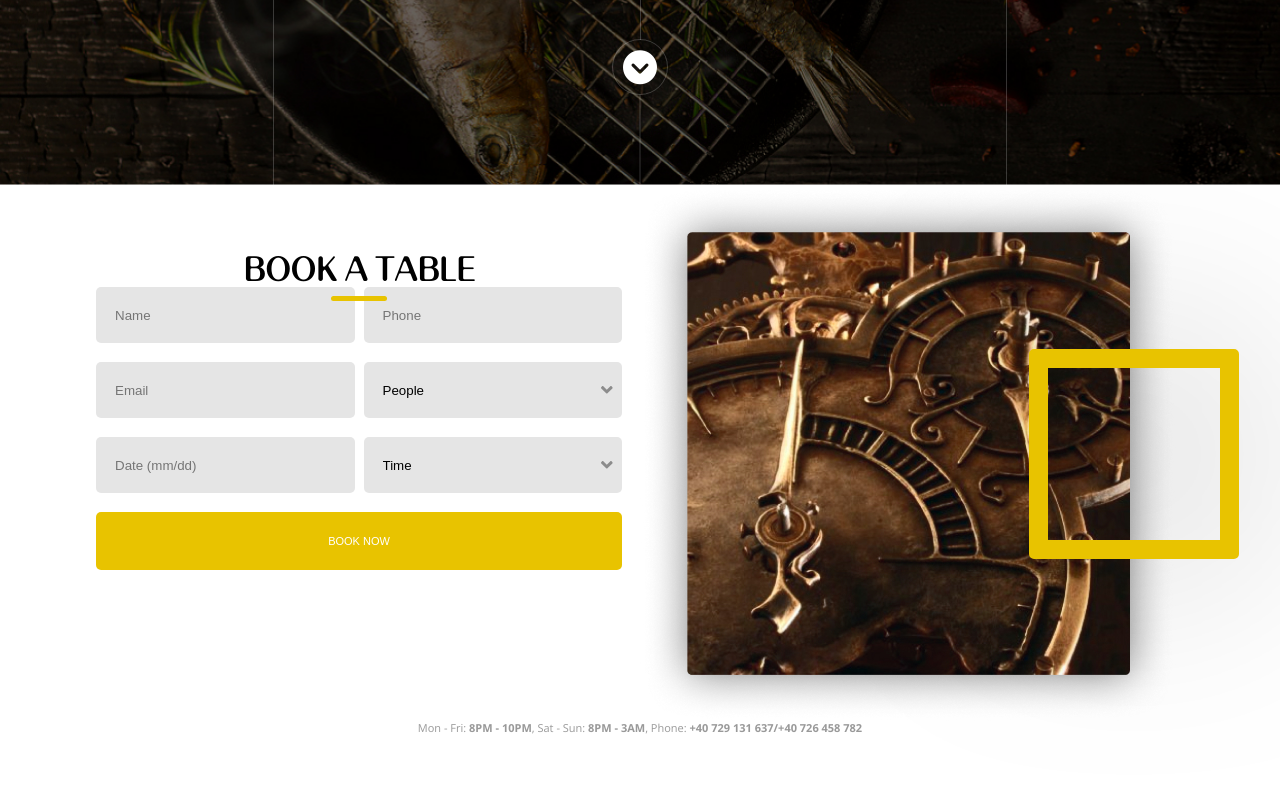
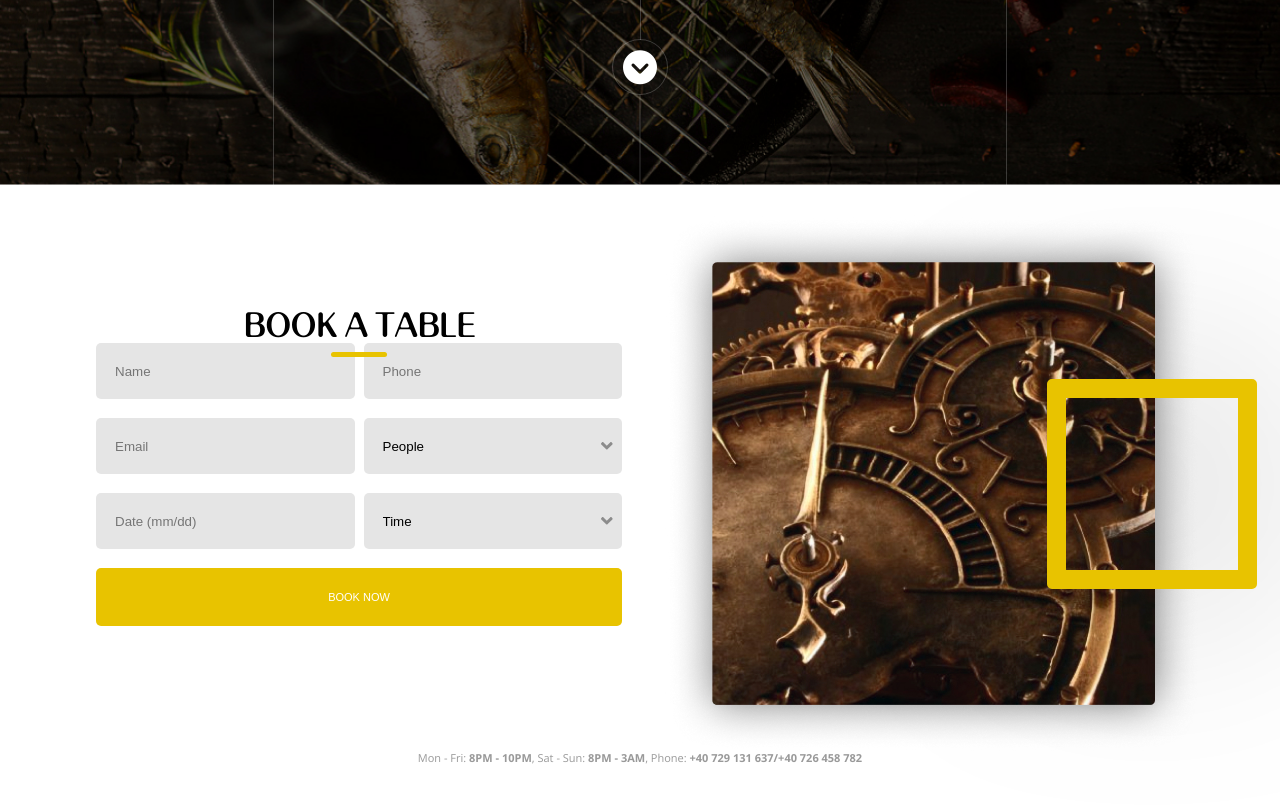
Before and after one commit to OnlyRaydek/Hunger__restaurant-landing-template, a website built with Parcel: page src/index.html in a window 1280 px wide. Shown: the part 560-1367 px from the top of the page. Before the commit the page ends 1337 px from the top, so only its background shows below. Built offline with nearby package versions, Linux system fonts and the light colour scheme.

Commit message:
fix about

```diff
--- a/src/index.html
+++ b/src/index.html
@@ -209,7 +209,9 @@
       </form>
 
       <div class="about__image">
-        <img src="images/about-img.jpg" alt="">
+        <div>
+          <img src="images/about-img.jpg" alt="">
+        </div>
       </div>
 
       <div class="about__contacts">
--- a/src/styles/_about.scss
+++ b/src/styles/_about.scss
@@ -8,8 +8,13 @@
   }
 
   &__image {
+    width: 50%;
+    margin-top: 30px;
+    padding-left: 25px;
+
+    & > div {
       position: relative;
-    width: 50%;
+      max-width: 538px;
 
       &::after {
         content: "";
@@ -18,7 +23,7 @@
         height: 210px;
         right: -10%;
         top: 50%;
-      transform: translate(-50%, -50%);
+        transform: translate(0, -50%);
 
         border: 19px solid #e8c300;
         box-sizing: border-box;
@@ -26,6 +31,7 @@
         border-radius: 5px;
 
         z-index: 1;
+      }
     }
   }
 
--- a/src/styles/_form.scss
+++ b/src/styles/_form.scss
@@ -8,7 +8,7 @@
     height: 327px;
     margin-left: auto;
     margin-right: 18px;
-    margin-top: 70px;
+    margin-top: 126px;
     display: grid;
     grid-template-rows: repeat(5, 1fr);
     grid-template-columns: 1fr 1fr;
@@ -19,11 +19,11 @@
     position: relative;
     grid-column-start: 1;
     grid-column-end: 3;
+    margin: auto;
     font-family: "Banny", sans-serif;
     font-size: 32px;
     font-weight: 700;
     text-transform: uppercase;
-    text-align: center;
 
     &::after {
       content: "";
--- /dev/null
+++ b/src/styles/_specialties.scss
@@ -0,0 +1,3 @@
+.specialties {
+  display: flex;
+}
--- a/src/styles/main.scss
+++ b/src/styles/main.scss
@@ -6,6 +6,7 @@
 @import "button";
 @import "about";
 @import "form";
+@import "specialties";
 
 html {
   font-family: "Open Sans", sans-serif;
```
Also changed, not shown: 1 other file. Lines whose indentation alone changed are shown as unchanged.
